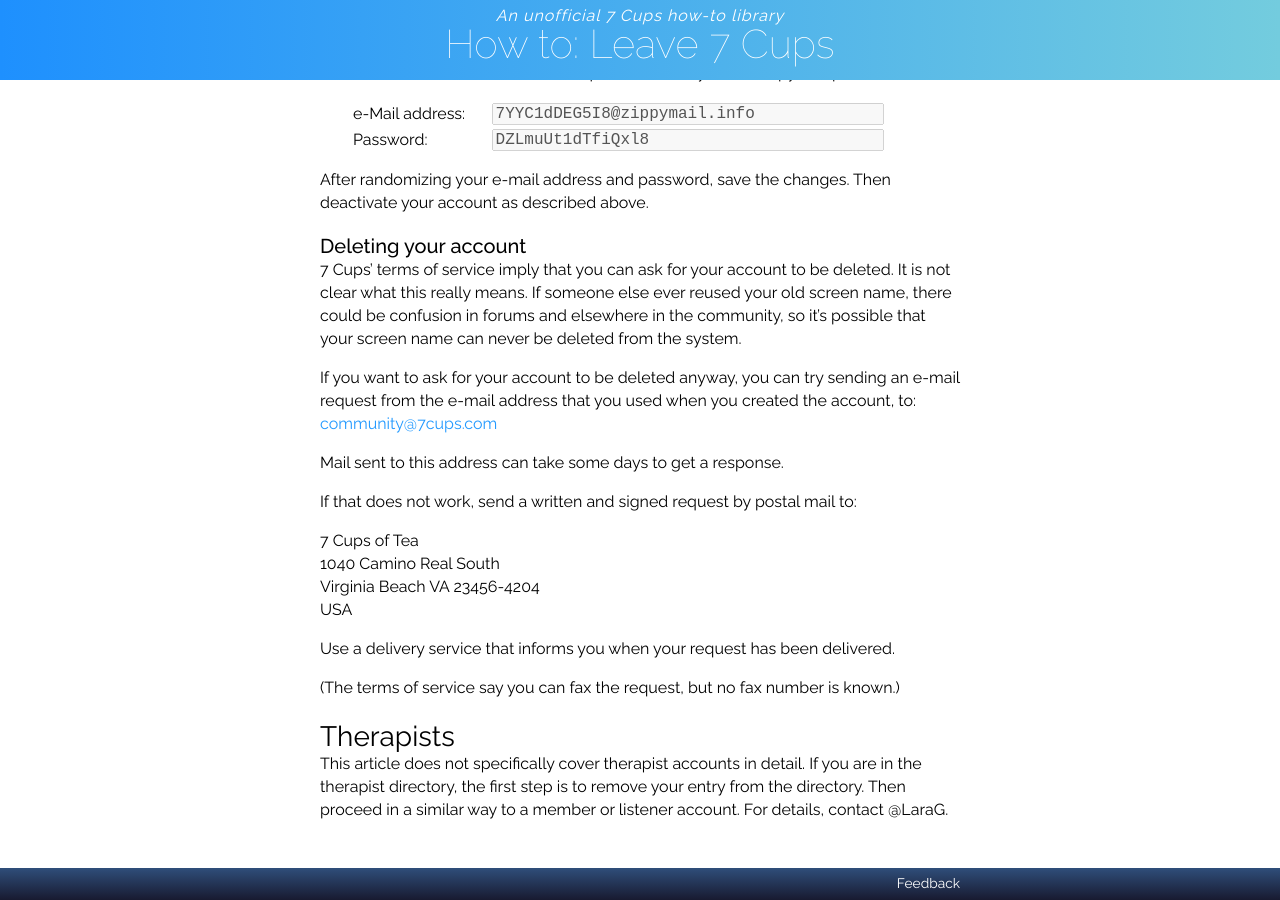
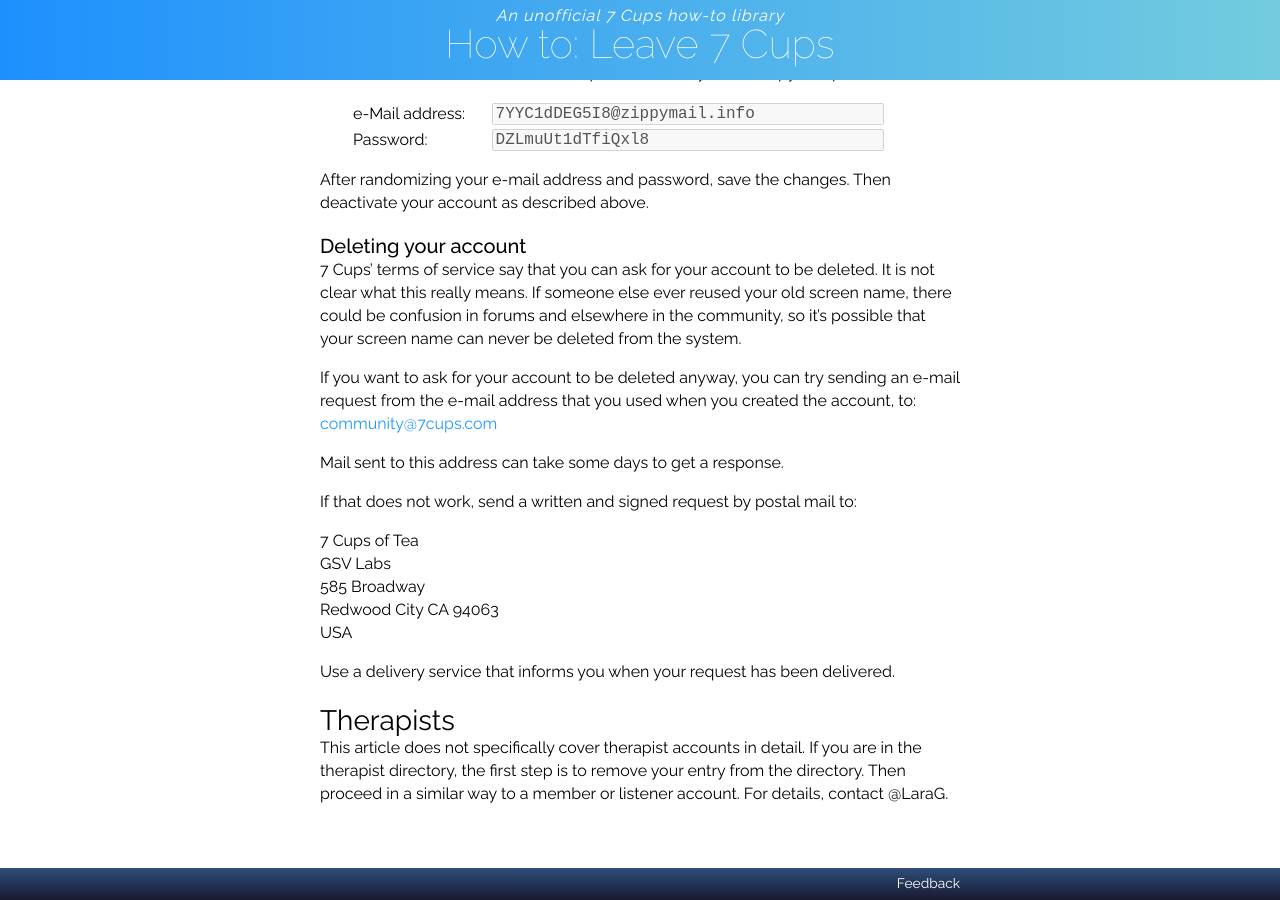
Before and after one commit to RarelyCharlie/rarelycharlie.github.io, a Jekyll site: the page built from _howto/leave.md, in a window 1280 px wide and 900 px high, scrolled down 1178 px. Built offline with Jekyll 4.4.1, drawn with Linux system fonts in a browser that asks for light colours.

Commit message:
change of address

```diff
--- a/_howto/leave.md
+++ b/_howto/leave.md
@@ -44,7 +44,7 @@ After randomizing your e-mail address and password, save the changes. Then deact
 
 ### Deleting your account
 
-7 Cups' terms of service imply that you can ask for your account to be deleted. It is not clear what this really means. If someone else ever reused your old screen name, there could be confusion in forums and elsewhere in the community, so it's possible that your screen name can never be deleted from the system.
+7 Cups' terms of service say that you can ask for your account to be deleted. It is not clear what this really means. If someone else ever reused your old screen name, there could be confusion in forums and elsewhere in the community, so it's possible that your screen name can never be deleted from the system.
 
 If you want to ask for your account to be deleted anyway, you can try sending an e-mail request from the e-mail address that you used when you created the account, to: [community@7cups.com](mailto:community@7cups.com)
 
@@ -53,14 +53,13 @@ Mail sent to this address can take some days to get a response.
 If that does not work, send a written and signed request by postal mail to:
 
 7 Cups of Tea\\
-1040 Camino Real South\\
-Virginia Beach VA 23456-4204\\
+GSV Labs\\
+585 Broadway\\
+Redwood City CA 94063\\
 USA
 
 Use a delivery service that informs you when your request has been delivered.
 
-(The terms of service say you can fax the request, but no fax number is known.)
-
 ## Therapists
 
 This article does not specifically cover therapist accounts in detail. If you are in the therapist directory, the first step is to remove your entry from the directory. Then proceed in a similar way to a member or listener account. For details, contact @LaraG.
```
